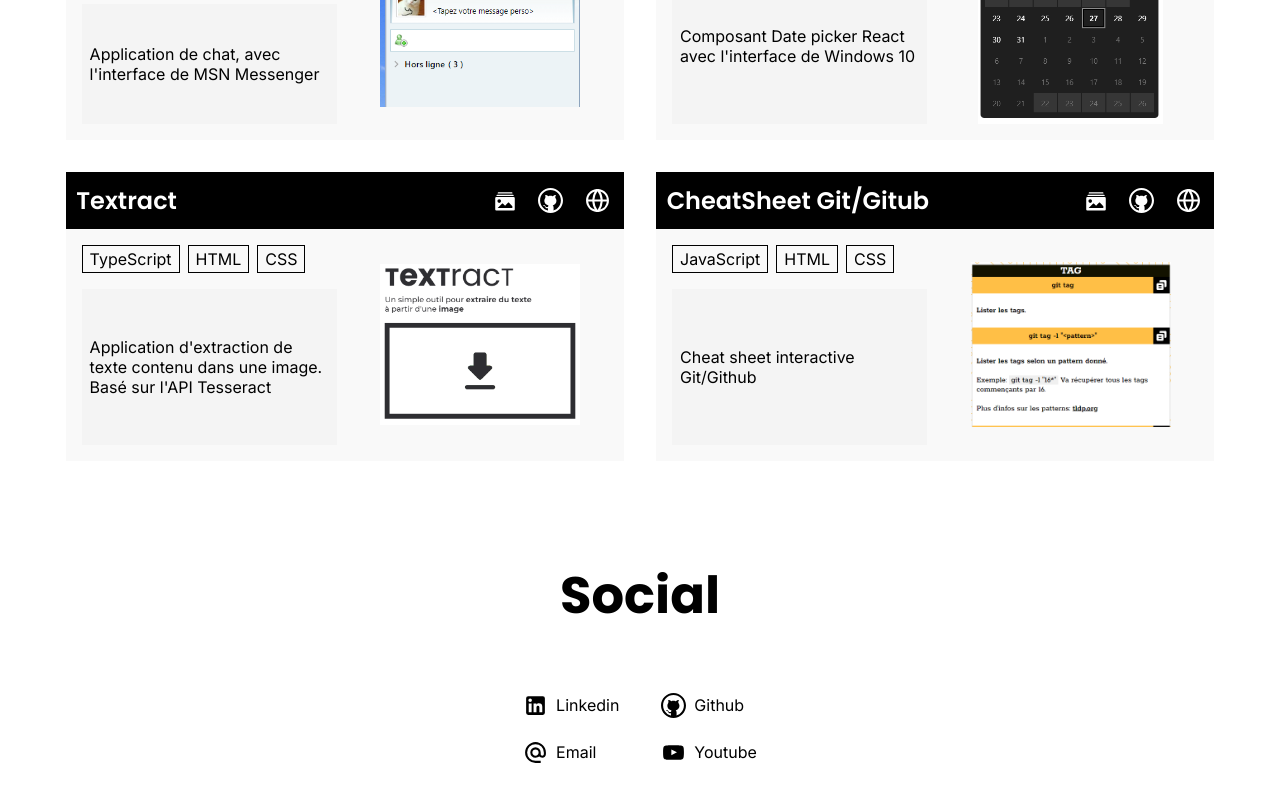
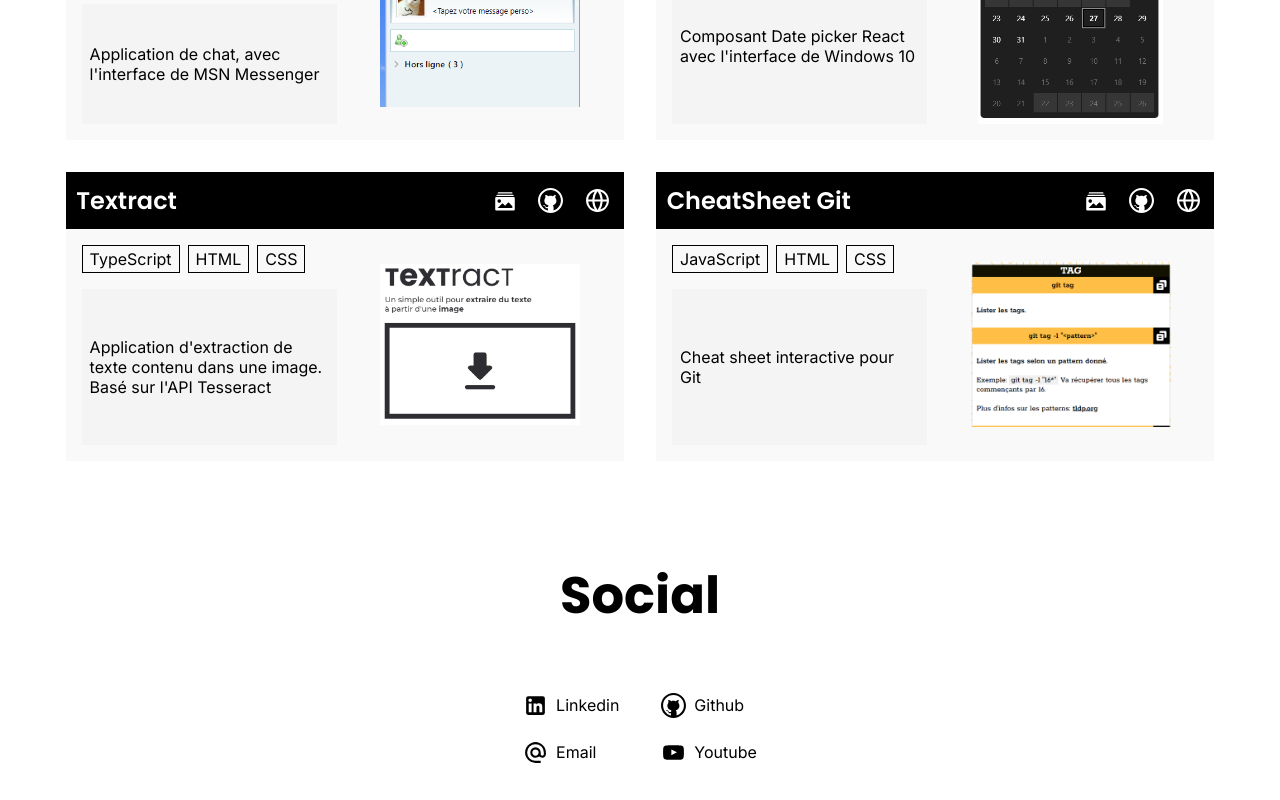
Before and after one commit to david-mi/portfolio, a Next.js app: page / in a window 1280 px wide. Shown: the part 1424-2224 px from the top of the page. Built offline with nearby package versions, Linux system fonts and the light colour scheme.

Commit message:
fix/refacto: changes and fixes in data

```diff
--- a/app/components/Projects/data.ts
+++ b/app/components/Projects/data.ts
@@ -76,9 +76,9 @@ export const projectsData: Project[] = [
   },
   {
     id: "1ad1fccc-d279-46a0-8980-1d91afd6ba67",
-    name: "CheatSheet Git/Gitub",
+    name: "CheatSheet Git",
     tags: ["JavaScript", "HTML", "CSS"],
-    description: "Cheat sheet interactive Git/Github",
+    description: "Cheat sheet interactive pour Git",
     urls: {
       live: "https://david-mi.github.io/cheatsheet_git",
       github: "https://github.com/david-mi/cheatsheet_git"
```
